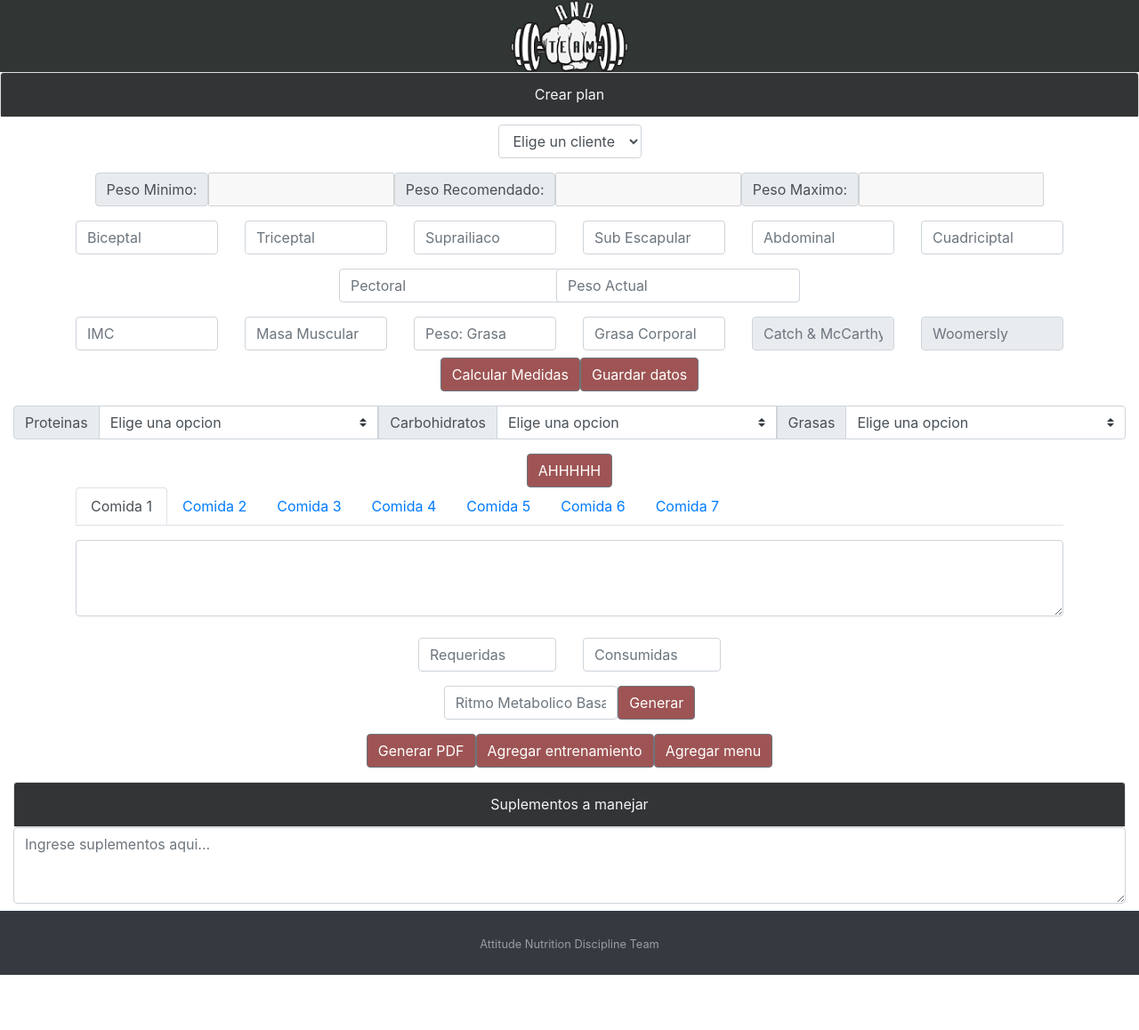
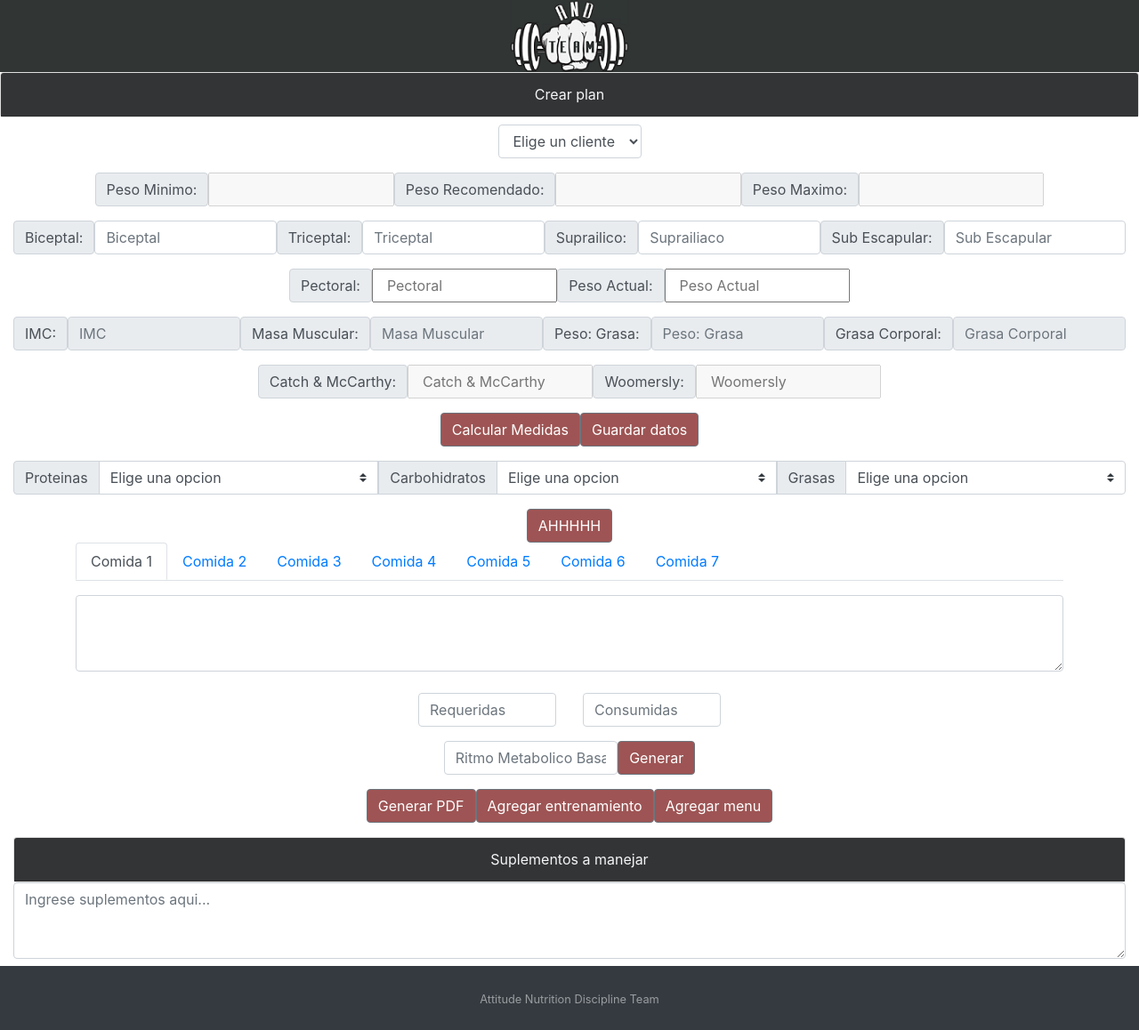
Before and after one commit to DavidEchartea/AndTeamProyecto, a PHP site: page /crearplan.php in a window 1280 px wide. Shown: the part 76-1234 px from the top of the page at 89% size. Before the commit the page ends 1172 px from the top, so only its background shows below. Run offline with PHP 8.4, Linux system fonts and the light colour scheme; the visitor is signed in with stand-in values (Sample User, id 1); data that the repository does not hold is empty.

Commit message:
Labels agregados

```diff
--- a/crearplan.php
+++ b/crearplan.php
@@ -165,72 +165,56 @@
       <input type='hidden' name='estatura' id='estatura' value='$estaturaJson'>
       ";?>
     </div>
-      <div class="d-flex justify-content-center align-items-center container ">
-      <div class="row">
-      <div class="col-sm-2 my-2">
-        <input type="hidden" name="" id="resultadoPliegues">
+  <div class='my-3 d-flex justify-content-center'>
+
+    <div class='input-group-text'>Biceptal: </div>
     <input type="text" class="form-control" id="txtBiceptal" name="txtBiceptal" placeholder="Biceptal" required>
-      </div>
-      <div class="col-sm-2 my-2">
+
+    <div class='input-group-text'>Triceptal: </div>
     <input type="text" class="form-control" id="txtTriceptal" name="txtTriceptal" placeholder="Triceptal">
+
+    <div class='input-group-text'>Suprailico: </div>
+    <input type="text" class="form-control" id="txtSupra" name="txtSupra"placeholder="Suprailiaco">
+
+    <div class='input-group-text'>Sub Escapular: </div>
+    <input type="text" class="form-control" id="txtsubEscapular" name="txtsubEscapular"placeholder="Sub Escapular">
+
   </div>
 
-      <div class="col-sm-2 my-2">
-        <input type="text" class="form-control" id="txtSupra" name="txtSupra"placeholder="Suprailiaco">
+  <div class='my-3 d-flex justify-content-center'>
+
+    <div class='input-group-text'>Pectoral: </div>
+    <input type="text" class="col-sm-2" id="txtPectoral"name="txtPectoral" placeholder="Pectoral">
+
+    <div class='input-group-text'>Peso Actual: </div>
+    <input type="text" class="col-sm-2" id="txtPesoAct" name="txtPesoAct"placeholder="Peso Actual">
+
   </div>
 
-      <div class="col-sm-2 my-2">
-        <input type="text" class="form-control" id="txtsubEscapular" name="txtsubEscapular"placeholder="Sub Escapular">
-      </div>
-      <div class="col-sm-2 my-2">
-        <input type="text" class="form-control" id="txtAbdominal" name="txtAbdominal"placeholder="Abdominal">
-      </div>
-      <div class="col-sm-2 my-2">
-          <input type="text" class="form-control" id="txtCuadriciptal" name="txtCuadriciptal"placeholder="Cuadriciptal">
-      </div>
-      </div>
-      </div>
-      <div class="d-flex justify-content-center align-items-center container ">
-      <div class="row">
-      <div class="col-xs-2 my-2">
-        <input type="text" class="form-control" id="txtPectoral"name="txtPectoral" placeholder="Pectoral">
-      </div>
-      </div>
-      <div class="row">
-      <div class="col-xs-2 my-2">
-        <input type="text" class="form-control" id="txtPesoAct" name="txtPesoAct"placeholder="Peso Actual">
-      </div>
-      </div>
+  <div class='my-3 d-flex justify-content-center'>
+
+    <div class='input-group-text'>IMC: </div>
+    <input type="text" class="form-control" id="txtIMC" name="txtIMC"placeholder="IMC" disabled>
+
+    <div class='input-group-text'>Masa Muscular: </div>
+    <input type="text" class="form-control" id="txtmasaMus" name="txtmasaMus"placeholder="Masa Muscular" disabled>
+
+    <div class='input-group-text'>Peso: Grasa: </div>
+    <input type="text" class="form-control" id="txtpesoGrasa" name="txtpesoGrasa"placeholder="Peso: Grasa" disabled>
+
+    <div class='input-group-text'>Grasa Corporal: </div>
+    <input type="text" class="form-control" id="txtgrasaCorp"name="txtgrasaCorp" placeholder="Grasa Corporal" disabled>
+
   </div>
 
-      <div class="d-flex justify-content-center align-items-center container ">
-      <div class="row">
+  <div class='my-3 d-flex justify-content-center'>
 
-      <div class="col-sm-2 my-2">
-        <input type="text" class="form-control" id="txtIMC" name="txtIMC"placeholder="IMC">
-      </div>
+    <div class='input-group-text'>Catch & McCarthy: </div>
+    <input type="text" class="col-sm-2" id="txtCatch" name="txtCatch" placeholder="Catch & McCarthy" disabled>
 
-      <div class="col-sm-2 my-2">
-      <input type="text" class="form-control" id="txtmasaMus" name="txtmasaMus"placeholder="Masa Muscular">
-      </div>
-      <div class="col-sm-2 my-2">
-      <input type="text" class="form-control" id="txtpesoGrasa" name="txtpesoGrasa"placeholder="Peso: Grasa">
-      </div>
+    <div class='input-group-text'>Woomersly: </div>
+    <input type="text" class="col-sm-2" id="txtWoomer"name="txtWoomer" placeholder="Woomersly" disabled>
 
-        <div class="col-sm-2 my-2">
-          <input type="text" class="form-control" id="txtgrasaCorp"name="txtgrasaCorp" placeholder="Grasa Corporal">
-        </div>
-        <div class="col-sm-2 my-2">
-
-        <input type="text" class="form-control" id="txtCatch" name="txtCatch" placeholder="Catch & McCarthy" disabled>
-      </div>
-      <div>
-
-      </div>
-      <div class="col-sm-2 my-2">
-        <input type="text" class="form-control" id="txtWoomer"name="txtWoomer" placeholder="Woomersly" disabled>
-      </div>
-      </div>
 	</div>
 
   <div class="d-flex justify-content-center align-items-center container">
```
Also changed, not shown: clientes/altacliente.php (+13 -0 lines). Lines whose indentation alone changed are shown as unchanged.
